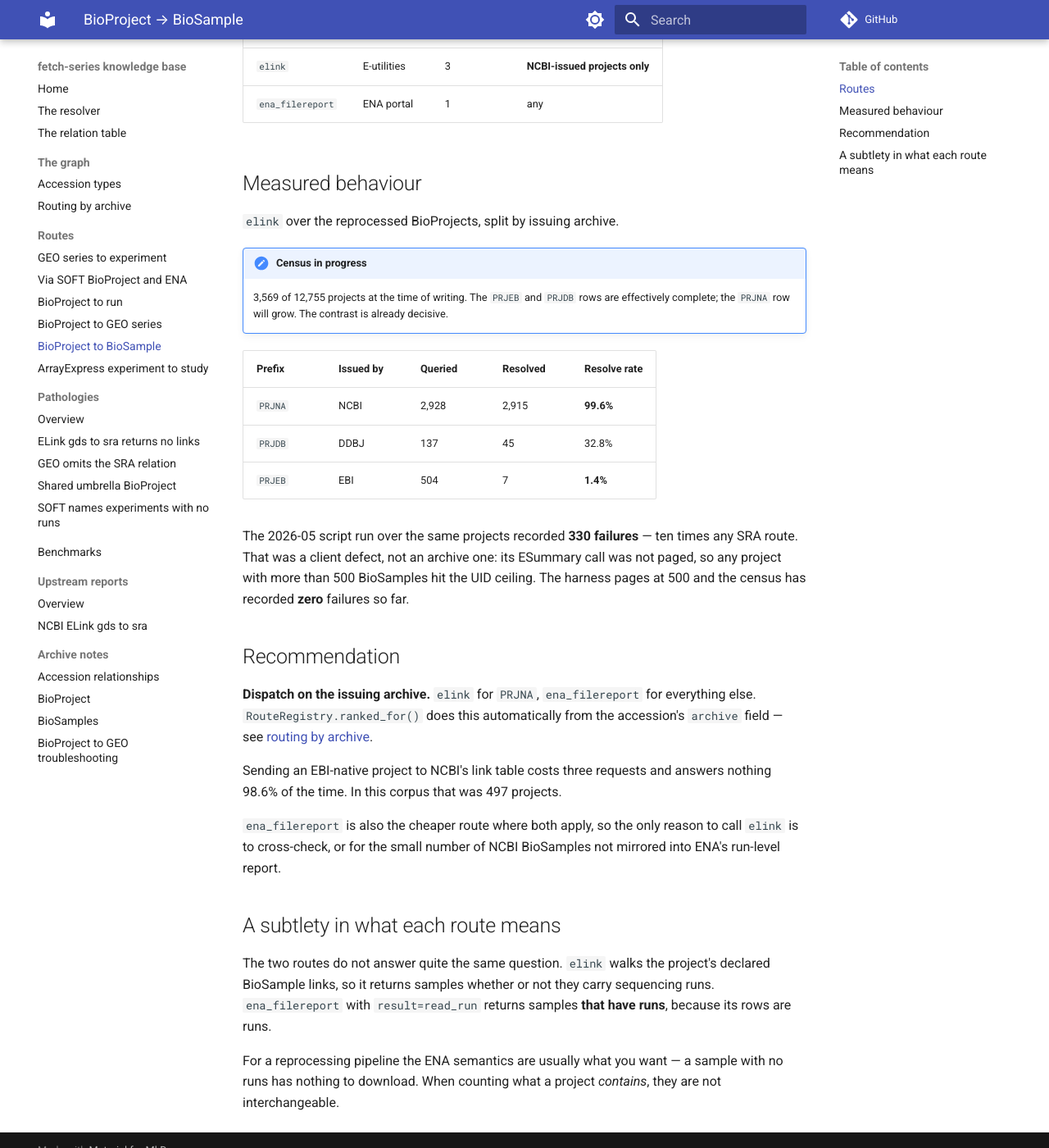
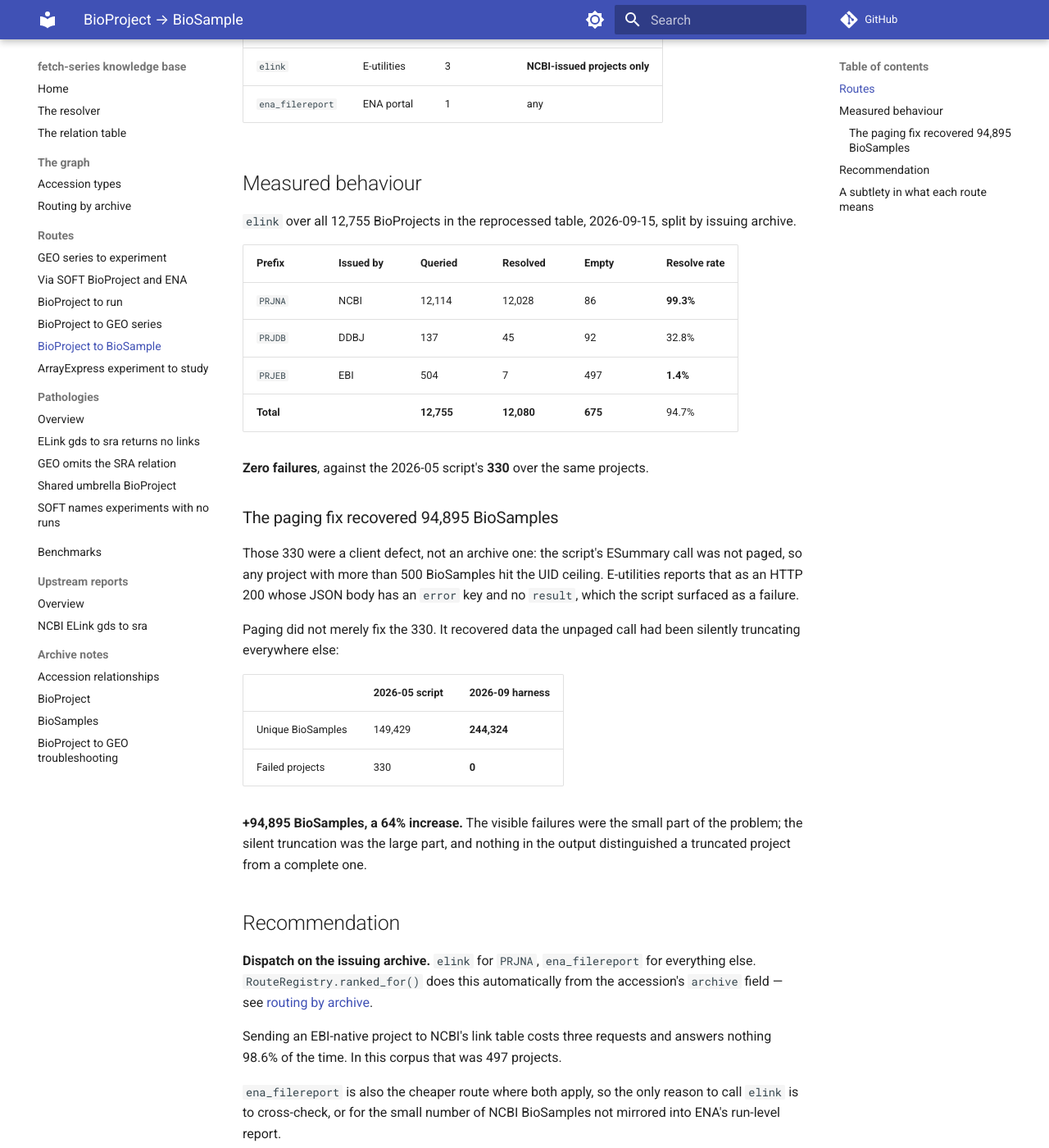
Before and after one commit to cellgeni/fetch-series, an MkDocs documentation site: the page built from docs/routes/bioproject-to-biosample/index.md, in a window 1280 px wide and 1400 px high, scrolled down 309 px. Shown: the whole window at 82% size. Built offline with MkDocs 1.6.1 and Material for MkDocs 9.7.7, drawn with Linux system fonts in a browser that asks for light colours; comment, search, counter and statistics services are not loaded.

Commit message:
docs: BioProject->BioSample census, and 94,895 recovered BioSamples
12,755 projects, 12,080 resolved, 675 empty, zero failures -- against the
2026-05 script's 330 failures over the same projects.

The headline is not the failures. They were a client defect: the script's
ESummary call was not paged, so any project with more than 500 BioSamples hit
the UID ceiling, which E-utilities reports as an HTTP 200 with an error key and
no result. Paging did not merely fix the 330, it recovered data the unpaged call
had been silently truncating everywhere else -- 149,429 unique BioSamples
becomes 244,324, a 64% increase.

The visible failures were the small part of the problem. The silent truncation
was the large part, and nothing in the output distinguished a truncated project
from a complete one.

The archive-routing figures are now final and the interim caveat is gone: 99.3%
of PRJNA resolve, 32.8% of PRJDB, 1.4% of PRJEB.

Co-Authored-By: Claude Opus 5 <noreply@anthropic.com>

```diff
--- a/docs/routes/bioproject-to-biosample/index.md
+++ b/docs/routes/bioproject-to-biosample/index.md
@@ -16,22 +16,36 @@ title: BioProject → BioSample
 
 ## Measured behaviour
 
-`elink` over the reprocessed BioProjects, split by issuing archive.
+`elink` over all 12,755 BioProjects in the reprocessed table, 2026-09-15, split by issuing
+archive.
 
-!!! note "Census in progress"
-    3,569 of 12,755 projects at the time of writing. The `PRJEB` and `PRJDB` rows are
-    effectively complete; the `PRJNA` row will grow. The contrast is already decisive.
+| Prefix | Issued by | Queried | Resolved | Empty | Resolve rate |
+|---|---|---|---|---|---|
+| `PRJNA` | NCBI | 12,114 | 12,028 | 86 | **99.3%** |
+| `PRJDB` | DDBJ | 137 | 45 | 92 | 32.8% |
+| `PRJEB` | EBI | 504 | 7 | 497 | **1.4%** |
+| **Total** | | **12,755** | **12,080** | **675** | 94.7% |
 
-| Prefix | Issued by | Queried | Resolved | Resolve rate |
-|---|---|---|---|---|
-| `PRJNA` | NCBI | 2,928 | 2,915 | **99.6%** |
-| `PRJDB` | DDBJ | 137 | 45 | 32.8% |
-| `PRJEB` | EBI | 504 | 7 | **1.4%** |
+**Zero failures**, against the 2026-05 script's **330** over the same projects.
 
-The 2026-05 script run over the same projects recorded **330 failures** — ten times any SRA
-route. That was a client defect, not an archive one: its ESummary call was not paged, so
-any project with more than 500 BioSamples hit the UID ceiling. The harness pages at 500 and
-the census has recorded **zero** failures so far.
+### The paging fix recovered 94,895 BioSamples
+
+Those 330 were a client defect, not an archive one: the script's ESummary call was not
+paged, so any project with more than 500 BioSamples hit the UID ceiling. E-utilities
+reports that as an HTTP 200 whose JSON body has an `error` key and no `result`, which the
+script surfaced as a failure.
+
+Paging did not merely fix the 330. It recovered data the unpaged call had been silently
+truncating everywhere else:
+
+| | 2026-05 script | 2026-09 harness |
+|---|---|---|
+| Unique BioSamples | 149,429 | **244,324** |
+| Failed projects | 330 | **0** |
+
+**+94,895 BioSamples, a 64% increase.** The visible failures were the small part of the
+problem; the silent truncation was the large part, and nothing in the output distinguished
+a truncated project from a complete one.
 
 ## Recommendation
 
```
Also changed, not shown: docs/graph/routing-by-archive.md (+4 -9 lines), 1 other file.
